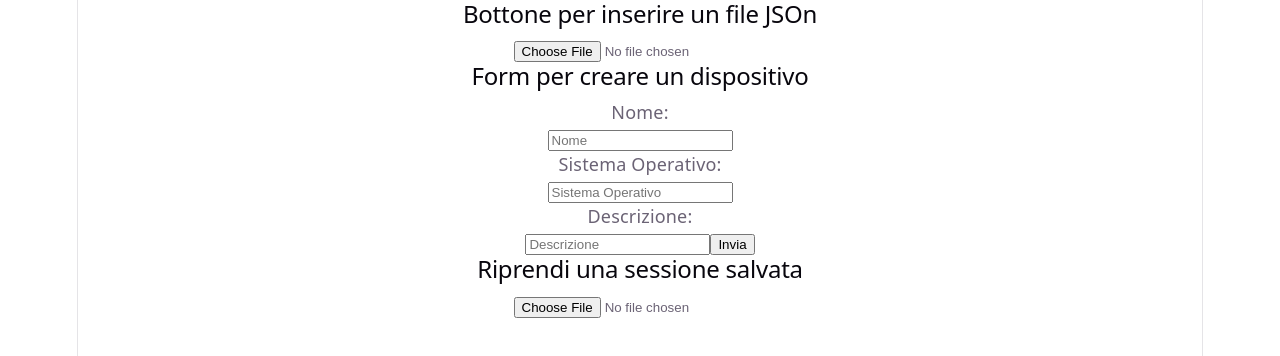
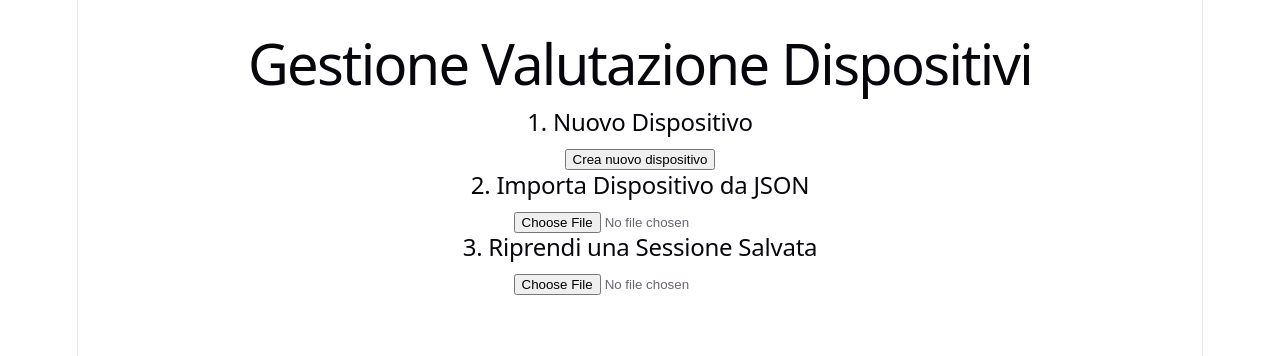
Before and after one commit to CoderiusGroup/MVP, a React (Vite) app in the folder frontend/: page / in a window 1280 px wide. Shown: the top 356 px of the page. Built offline with nearby package versions, Linux system fonts and the light colour scheme.

Commit message:
Fix: refactoring flusso creazione dispositivo e navigazione asset

```diff
--- a/frontend/src/App.tsx
+++ b/frontend/src/App.tsx
@@ -2,6 +2,7 @@ import { Toaster } from "react-hot-toast";
 import { BrowserRouter, Route, Routes, useNavigate } from "react-router-dom";
 import "./App.css";
 import HomePage from "./pages/HomePage";
+import DeviceFormPage from "./pages/DeviceFormPage";
 import DeviceSummaryPage from "./pages/DeviceSummaryPage";
 import DeviceAssetManagementPage from "./pages/DeviceAssetManagementPage";
 import AssetFormPage from "./pages/AssetFormPage";
@@ -20,7 +21,7 @@ function HomeRoute() {
 
   const handleDeviceSaved = (device: Device, payload: unknown) => {
     setDevice(device, payload);
-    navigate("/device");
+    navigate("/device/assets");
   };
 
   const handleSessionResumed = (session: Session) => {
@@ -36,7 +37,8 @@ function App() {
     <BrowserRouter>
       <Toaster />
       <Routes>
-        <Route path="/" element={<HomeRoute />} />
+        <Route path="/" element={<HomeRoute />} /> {}
+        <Route path="/device/new" element={<DeviceFormPage />} />
         <Route path="/device" element={<DeviceSummaryPage />} />
         <Route path="/session" element={<SessionPage />} />
         <Route path="/session/modify" element={<ModifySessionPage />} />
--- a/frontend/src/pages/DeviceAssetManagementPage.tsx
+++ b/frontend/src/pages/DeviceAssetManagementPage.tsx
@@ -20,13 +20,23 @@ export default function DeviceAssetManagementPage() {
   };
 
   return (
-    <div style={{ padding: "1rem" }}>
-      <button onClick={() => navigate("/device")}>Torna indietro</button>
+    <div style={{ padding: "1rem" }}> {}
+      <button onClick={() => navigate("/")}>Annulla e vai alla Home</button>
 
       <h1>Gestione Asset</h1>
       {device ? <p>Dispositivo: {device.name}</p> : <p>Nessun dispositivo disponibile.</p>}
 
       <button onClick={() => navigate("/device/assets/new")}>Aggiungi asset</button>
+
+      <div style={{ margin: "1rem 0" }}>
+        <button
+          onClick={() => navigate("/device")}
+          disabled={assets.length === 0}
+          style={{ fontWeight: "bold", backgroundColor: assets.length > 0 ? "green" : "grey", color: "white" }}
+        >
+          Vai al Riepilogo Finale
+        </button>
+      </div>
 
       {assets.length === 0 ? (
         <p>Nessun asset presente.</p>
--- /dev/null
+++ b/frontend/src/pages/DeviceFormPage.tsx
@@ -0,0 +1,50 @@
+import { useNavigate } from "react-router-dom";
+import { NotificationManager } from "../infrastructure/NotificationManager";
+import { createDeviceManually } from "../services/DeviceService";
+import { useDeviceStore } from "../store/DeviceStore";
+
+const notification = new NotificationManager();
+
+export default function DeviceFormPage() {
+    const navigate = useNavigate();
+    const setDevice = useDeviceStore((state) => state.setDevice);
+
+    const handleFormSubmit = async (e: React.FormEvent<HTMLFormElement>) => {
+        e.preventDefault();
+        const form = e.currentTarget;
+        const formData = new FormData(form);
+
+        const device = {
+            name: formData.get("name")?.toString().trim() ?? "",
+            operatingSystem: formData.get("operatingSystem")?.toString().trim() ?? "",
+            description: formData.get("description")?.toString().trim() ?? "",
+        };
+
+        try {
+            const { device: savedDevice, payload } = await createDeviceManually(device);
+            setDevice(savedDevice, payload);
+            notification.success("Dispositivo creato correttamente");
+            navigate("/device/assets");
+        } catch (e) {
+            console.error("Errore creazione dispositivo", e);
+            notification.errorJsonLoading(e instanceof Error ? e.message : "Errore durante la creazione del dispositivo");
+        }
+    };
+
+    return (
+        <div className="space-y-4" style={{ padding: "1rem" }}>
+            <button onClick={() => navigate("/")}>Torna indietro</button>
+            <h2>Crea un nuovo dispositivo</h2>
+            <form onSubmit={handleFormSubmit}>
+                <p>Nome:</p>
+                <input name="name" placeholder="Nome" required />
+                <p>Sistema Operativo:</p>
+                <input name="operatingSystem" placeholder="Sistema Operativo" required />
+                <p>Descrizione:</p>
+                <input name="description" placeholder="Descrizione" />
+                <br /><br />
+                <button type="submit">Salva e procedi agli asset</button>
+            </form>
+        </div>
+    );
+}
--- a/frontend/src/pages/DeviceSummaryPage.tsx
+++ b/frontend/src/pages/DeviceSummaryPage.tsx
@@ -18,10 +18,10 @@ export default function DeviceSummaryPage() {
     };
 
     return (
-        <div style={{padding: "1rem"}}>
-        <button onClick={() => navigate("/")}>Torna indietro</button>
+      <div style={{padding: "1rem"}}> {}
+      <button onClick={() => navigate("/device/assets")}>Torna alla Gestione Asset</button>
 
-        <h1>Dettaglio Dispositivo</h1>
+      <h1>Dettaglio Dispositivo (Riepilogo)</h1>
 
         {device ? (
         <>
--- a/frontend/src/pages/HomePage.tsx
+++ b/frontend/src/pages/HomePage.tsx
@@ -1,5 +1,6 @@
+import { useNavigate } from "react-router-dom";
 import { NotificationManager } from "../infrastructure/NotificationManager";
-import { importDeviceFromJson, createDeviceManually } from "../services/DeviceService";
+import { importDeviceFromJson } from "../services/DeviceService";
 import { loadSessionFromJson } from "../services/SessionService";
 import type { Device } from "../domain/entities/Device";
 import type { Session } from "../domain/entities/Session";
@@ -12,6 +13,7 @@ type Props = {
 const notification = new NotificationManager();
 
 export default function HomePage({onDeviceSaved, onSessionResumed}: Props){
+    const navigate = useNavigate();
 
     const resumeSessionOnUpload = async (uploadedFile?: File) => {
         if(!uploadedFile){
@@ -40,57 +42,33 @@ export default function HomePage({onDeviceSaved, onSessionResumed}: Props){
             onDeviceSaved(device, payload);
             notification.success("Dispositivo caricato correttamente");
         }catch(e){
-            console.error("Uploade error", e)
+            console.error("Upload error", e)
             notification.errorJsonLoading(e instanceof Error ? e.message : "Errore durante il caricamento del file");
         }
     }
 
-    const handleFormSubmit = async (e: React.FormEvent<HTMLFormElement>) => {
-        e.preventDefault();
-        const form = e.currentTarget;
-        const formData =  new FormData(form);
+    return (
+        <div className="space-y-4" style={{ padding: "1rem" }}>
+            <h1>Gestione Valutazione Dispositivi</h1>
 
-        const device = {
-            name: formData.get("name")?.toString().trim() ?? "",
-            operatingSystem: formData.get("operatingSystem")?.toString().trim() ?? "",
-            description: formData.get("description")?.toString().trim() ?? "",
-        };
+            <h2>1. Nuovo Dispositivo</h2>
+            <button onClick={() => navigate("/device/new")}>Crea nuovo dispositivo</button>
 
-        try{
-            const { device: savedDevice, payload } = await createDeviceManually(device);
-            onDeviceSaved(savedDevice, payload);
-            notification.success("Dispositivo creato correttamente");
-            form.reset();
-        }catch(e){
-            console.error("Errore creazione dispositivo", e);
-            notification.errorJsonLoading(e instanceof Error ? e.message : "Errore durante la creazione del dispositivo");
-        }
-    }
-
-return (
-    <div className="space-y-4">
-        <h2>Bottone per inserire un file JSOn</h2>
+            <h2>2. Importa Dispositivo da JSON</h2>
             <input
                 type="file"
                 aria-label="Carica file JSON dispositivo"
-        accept = "application/json,.json"
-        onChange={(e) => readFileOnUpload(e.target.files?.[0])}/>
-        <h2>Form per creare un dispositivo</h2>
-        <form onSubmit={handleFormSubmit}>
-            <p>Nome:</p>
-            <input name="name" placeholder="Nome"/>
-            <p>Sistema Operativo:</p>
-            <input name="operatingSystem" placeholder="Sistema Operativo"/>
-            <p>Descrizione:</p>
-            <input name="description" placeholder="Descrizione"/>
-            <button type="submit">Invia</button>
-        </form>
-        <h2>Riprendi una sessione salvata</h2>
+                accept=".json,application/json"
+                onChange={(e) => readFileOnUpload(e.target.files?.[0])}
+            />
+
+            <h2>3. Riprendi una Sessione Salvata</h2>
             <input
                 type="file"
                 aria-label="Riprendi sessione da file"
-        accept="application/json,.json"
-        onChange={(e) => resumeSessionOnUpload(e.target.files?.[0])}/>
+                accept=".json,application/json"
+                onChange={(e) => resumeSessionOnUpload(e.target.files?.[0])}
+            />
         </div>
     );
 }
```
Lines whose indentation alone changed are shown as unchanged.
